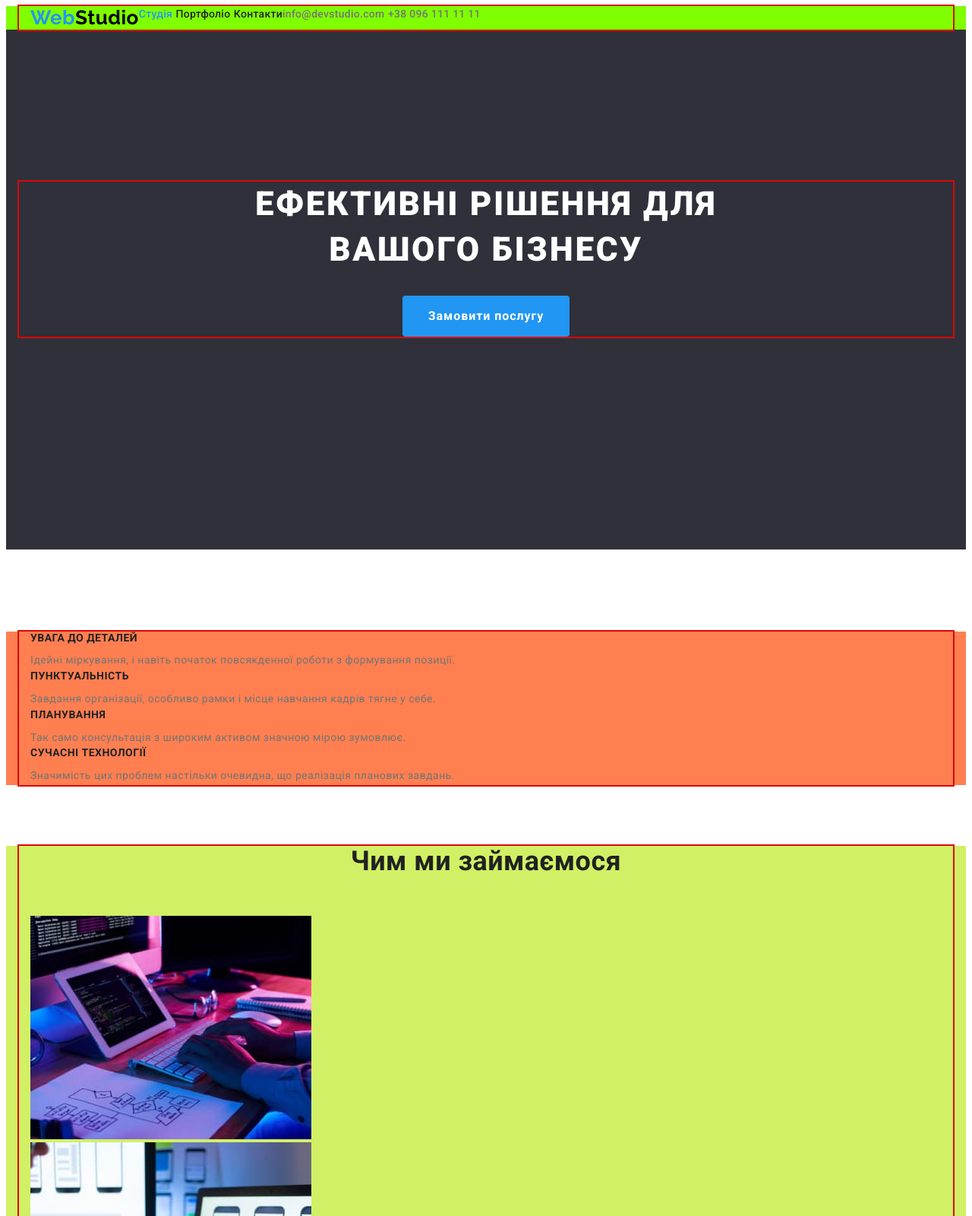
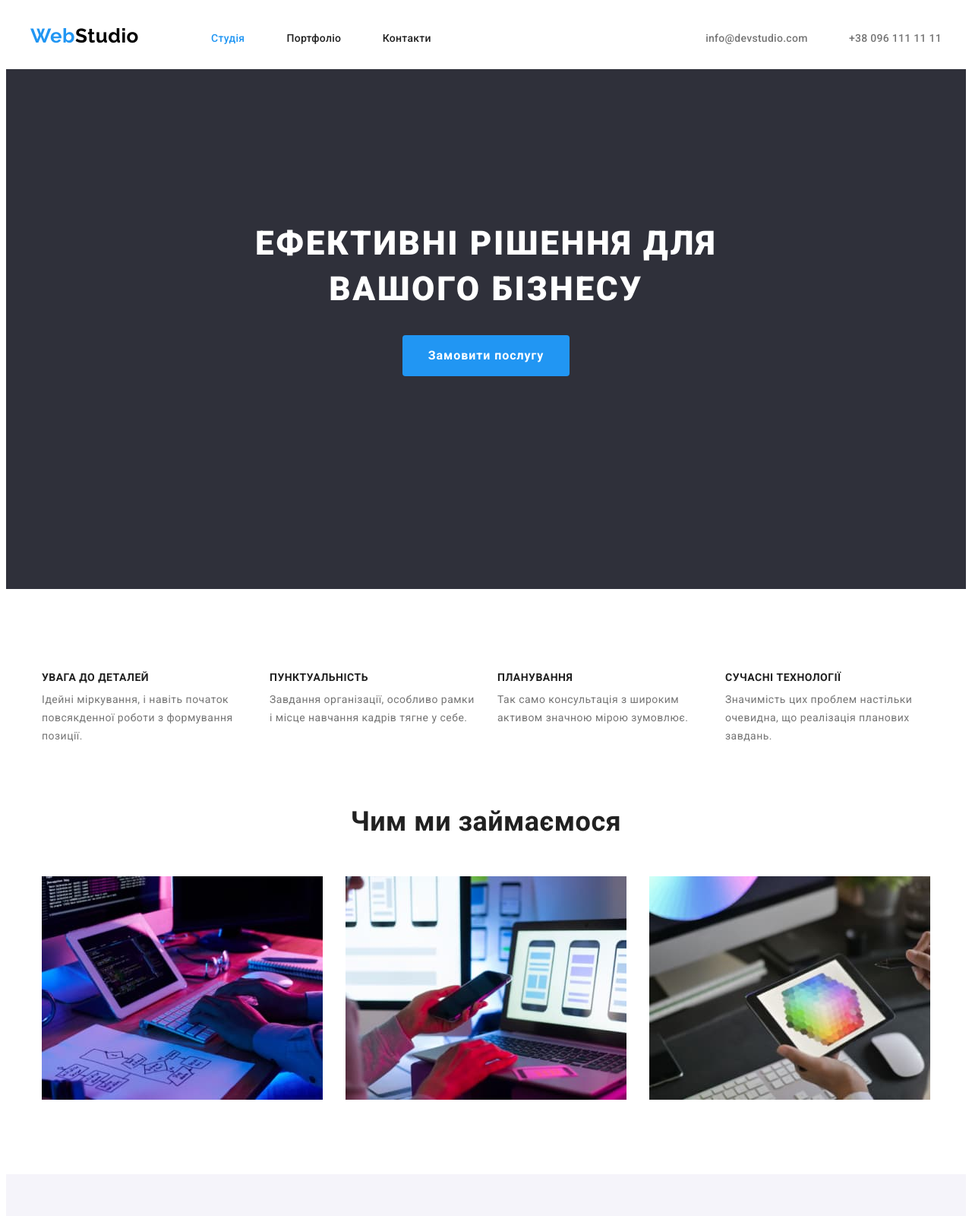
Before and after one commit to Ihor849/trening-in-code, a plain HTML site: page index.html in a window 1280 px wide. Shown: the top 1600 px of the page at 76% size. Drawn offline with Linux system fonts and the light colour scheme.

Commit message:
Закіньчує оформлення WebStudio

```diff
--- a/css/styles.css
+++ b/css/styles.css
@@ -36,12 +36,13 @@ a {
 
 
 .background-header {
-background-color: chartreuse;
-
+align-items: center;
 }
 
 .logo-heder {
 display: flex;
+align-items: center;
+
 }
 
 .container {
@@ -52,7 +53,7 @@ display: flex;
     width: 1200px;
     padding-right: 15px;
     padding-left: 15px;
-    outline: 2px solid #dd0707;
+    /* outline: 2px solid #dd0707; */
 
 }
 /* header */
@@ -65,7 +66,11 @@ display: flex;
 
 
 .logo {
+    min-width: 145px;
+    min-height: 31px;
+    margin-right: 93px;
     display: block;
+    /* outline: 2px solid black; */
 
 }
 
@@ -97,6 +102,11 @@ padding: 0;
 
 /* header site-nav */
 .site-nav .navigation {
+    margin-left: 0;
+    padding-top: 32px;
+    padding-bottom: 32px;
+    /* margin-right: px; */
+
     color: var(--title-text-color);
     font-weight: 500;
     font-size: 14px;
@@ -114,20 +124,50 @@ padding: 0;
 }
 
 .site-nav .item {
+    min-width: 45px;
+    margin-right: 50px;
+    padding-top: 32px;
+    padding-bottom: 32px;
     display: inline-block;
+    /* outline: 2px solid black; */
 }
 
 .auth .item {
     display: inline-block;
+    padding-top: 32px;
+    padding-bottom: 32px;
+
+    /* outline: 2px solid black; */
+}
+
+.auth .item + .item {
+    margin-left: 50px;
+}
+/* .auth .item:not(last-child) { */
+    /* margin-right: 0px; */
+/* } */
+
+.auth {
+    margin-left: auto;
 }
 
 /* headcontact-addres */
 .headcontact-addres {
+
     color: var(--primary-text-color);
     font-weight: 500;
     font-size: 14px;
     line-height: 1.14;
     letter-spacing: 0.02em;
+
+}
+.site-nav .headcontact-addres {
+    display: block;
+}
+
+.auth .headcontact-addres {
+    padding-top: 32px;
+    padding-bottom: 32px;
 }
 
 .headcontact-addres:hover,
@@ -190,22 +230,11 @@ padding: 0;
 /* sections WebStudio */
 /* Чому саме ми */
 .why-are-we {
-    background-color: coral;
+    /* background-color: coral; */
     margin-bottom: 80px;
 }
 
-
-.title {
-    margin-bottom: 10px;
-
-    color: var(--title-text-color);
-    font-weight: 700;
-    font-size: 14px;
-    line-height: 1.19;
-}
-
 .title-text {
-
     font-size: 14px;
     line-height: 1.71;
 }
@@ -224,22 +253,82 @@ padding: 0;
     overflow: hidden;
 }
 
+.about-us {
+    /* outline: 2px solid blue; */
+    display: flex;
+    flex-wrap: wrap;
+    justify-content: center;
+
+}
+
+.about-us-text {
+    width: 270px;
+    margin-right: 30px;
+}
+
+.about-us-text:nth-child(4n) {
+    margin-right: 0;
+}
+
 /* Чим ми займаємося */
+
 .work {
     margin-bottom: 94px;
-    background-color: rgb(210, 240, 101);
+    /* background-color: rgb(210, 240, 101); */
 }
 
+/* .img-work {
+    outline: 2px solid blue;
+} */
+
+.card {
+    display: flex;
+    flex-wrap: wrap;
+    justify-content: center;
+}
+
+.card-list {
+    width: 370px;
+    margin-right: 30px;
+}
+
+.card-list:nth-child(3n) {
+    margin-right: 0;
+}
+
+.title {
+    margin-bottom: 10px;
+
+    color: var(--title-text-color);
+    font-weight: 700;
+    font-size: 14px;
+    line-height: 1.19;
+}
 
 
 /* Наша команда */
 .our-team {
     padding-top: 186px;
     padding-bottom: 94px;
-    outline: 2px solid red;
-    background-color: aqua;
-    /* background-color: var(--secondary-background); */
+    text-align: center;
+    background-color: var(--secondary-background);
+    /* outline: 2px solid red;
+    background-color: aqua; */
 
+}
+
+.img-card {
+    display: flex;
+    flex-wrap: wrap;
+    justify-content: center;
+}
+.img-team {
+    width: 270px;
+    margin-right: 30px;
+}
+
+.img-team:nth-child(4n) {
+    margin-right: 0;
 }
 
 .section-title {
@@ -281,7 +370,8 @@ padding: 0;
 .footerlogo,
 .logo-web {
     display: inline-block;
-    padding: 0;
+    padding-top: 24px;
+    padding-bottom: 25px;
 }
 
 .logo-footer {
--- a/index.html
+++ b/index.html
@@ -20,7 +20,6 @@
             <a href="./index.html" class="headerlogo"
             ><span class="logo-web">Web</span>Studio</a>
           </div>
-
           <ul class="site-nav list">
             <li class="item"><a href="./index.html" class="navigation current">Студія</a></li>
             <li class="item"><a href="./portfolio.html" class="navigation">Портфоліо</a></li>
@@ -47,28 +46,28 @@
       <section class="section why-are-we">
         <div class="container">
           <h2 class="visually-hidden">Чому саме ми</h2>
-          <ul class="list">
-            <li>
+          <ul class="list about-us">
+            <li class="about-us-text">
               <h3 class="title list">УВАГА ДО ДЕТАЛЕЙ</h3>
               <p class="title-text list">
                 Ідейні міркування, і навіть початок повсякденної роботи з
                 формування позиції.
               </p>
             </li>
-            <li>
+            <li class="about-us-text">
             <h3 class="title list">ПУНКТУАЛЬНІСТЬ</h3>
               <p class="title-text list">
                 Завдання організації, особливо рамки і місце навчання кадрів тягне
                 у себе.
               </p>
             </li>
-            <li>
+            <li class="about-us-text">
               <h3 class="title list">ПЛАНУВАННЯ</h3>
               <p class="title-text list">
                 Так само консультація з широким активом значною мірою зумовлює.
               </p>
             </li>
-            <li>
+            <li class="about-us-text">
               <h3 class="title list">СУЧАСНІ ТЕХНОЛОГІЇ</h3>
               <p class="title-text list">
                 Значимість цих проблем настільки очевидна, що реалізація планових
@@ -80,10 +79,10 @@
       </section>
       <!-- What are we doing. -->
       <section class="section work">
-        <div class="container">
+        <div class="container img-work">
           <h2 class="section-title list">Чим ми займаємося</h2>
-          <ul class="list">
-            <li class="list">
+          <ul class="list card">
+            <li class="list card-list">
               <img
                 src="./images/сoding-on-tablet.jpg"
                 alt="сoding on tablet"
@@ -91,7 +90,7 @@
                 height="294"
               />
             </li>
-            <li class="list">
+            <li class="list card-list">
               <img
                 src="./images/laptop-and-mobile-phone.jpg"
                 alt="laptop and mobile phone"
@@ -99,7 +98,7 @@
                 height="294"
               />
             </li>
-            <li class="list">
+            <li class="list card-list">
               <img
                 src="./images/сolor-selection-on-tablet.jpg"
                 alt="сolor selection on tablet"
@@ -114,7 +113,7 @@
       <section class="section our-team">
         <div class="container">
           <h2 class="section-title list">Наша команда</h2>
-          <ul class="list">
+          <ul class="list img-card">
             <li class="img-team list">
               <img
                 src="./images/Igor-Demyanenko.jpg"
```
